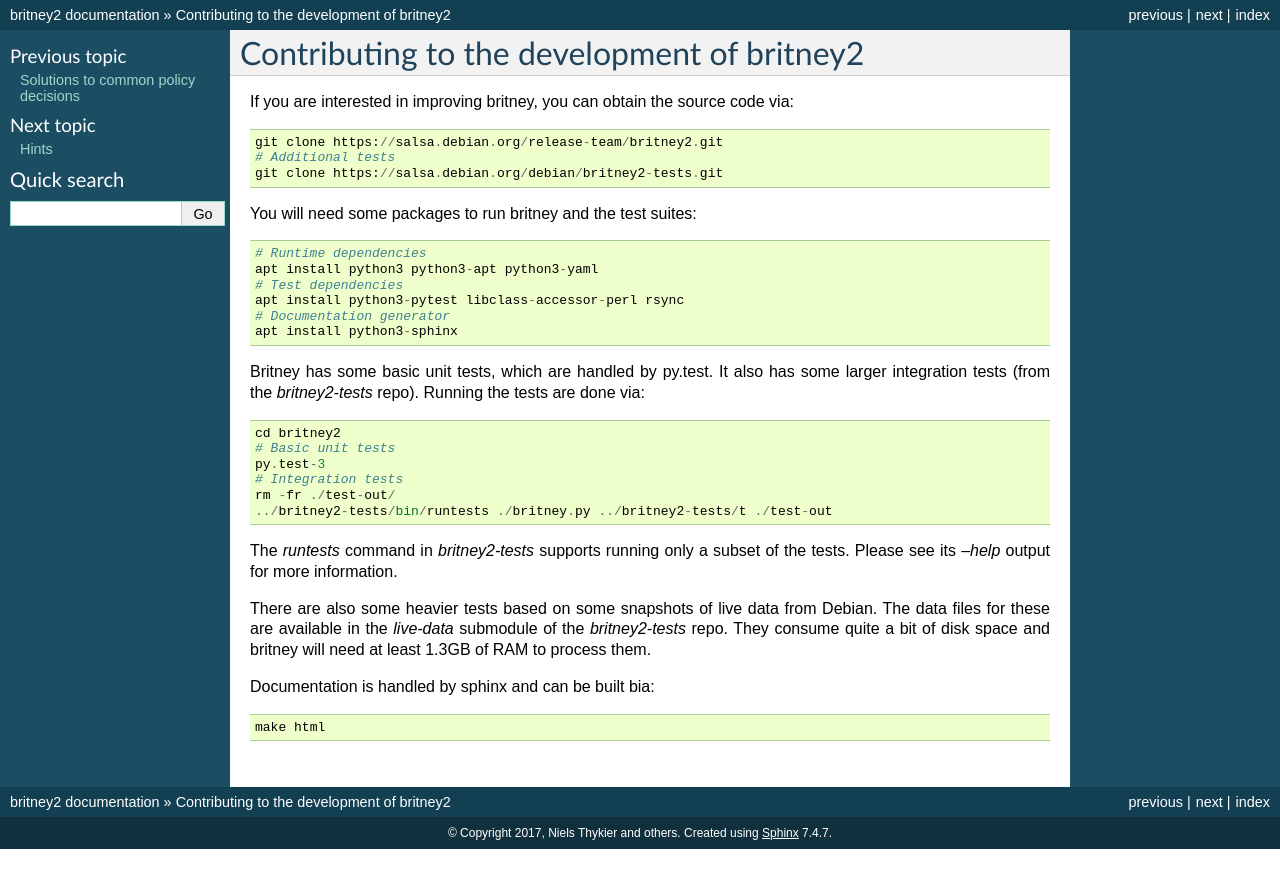
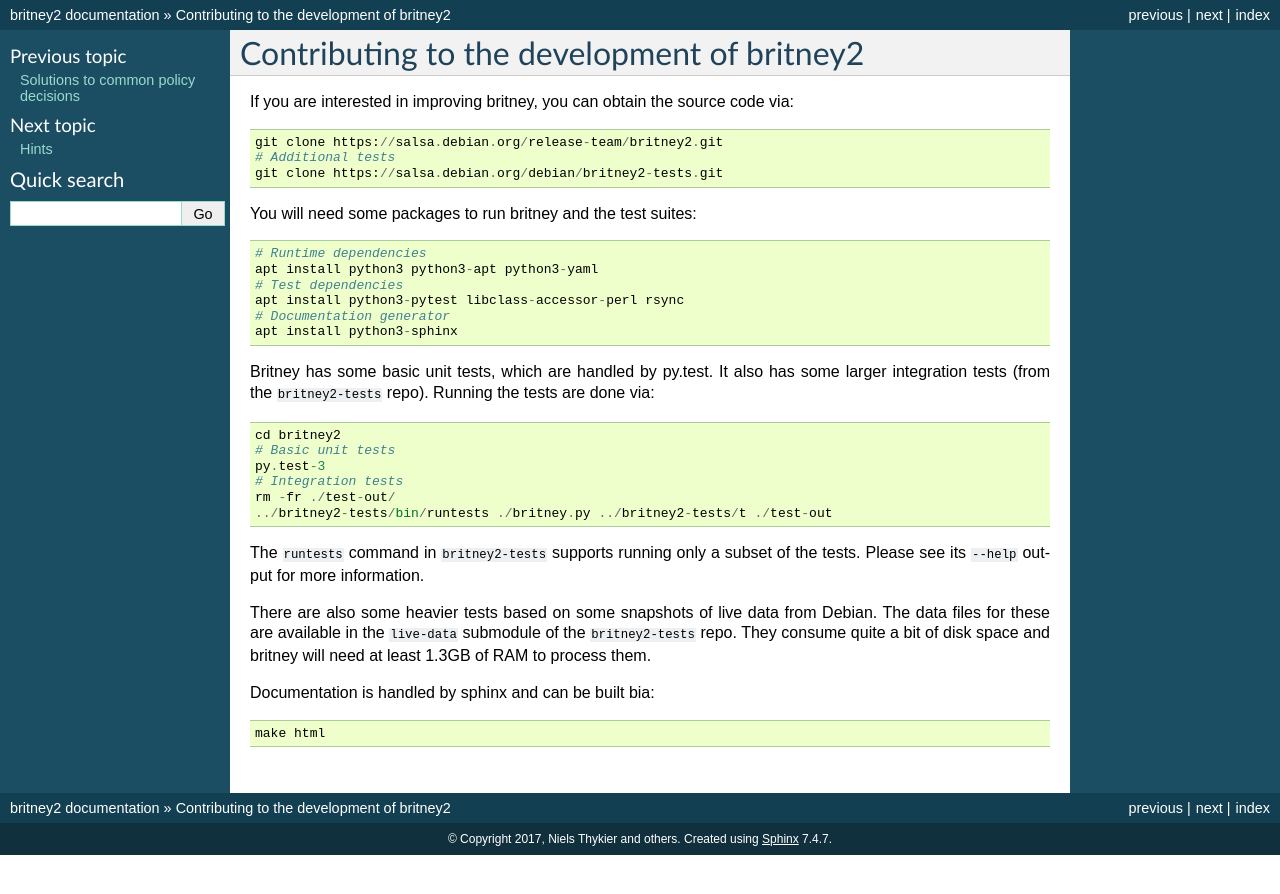
Before and after one commit to Debian/britney2, a Sphinx documentation site: the page built from doc/contributing-to-britney.rst, in a window 1280 px wide. Shown: the top 894 px of the page. Built offline with Sphinx 7.4.7, drawn with Linux system fonts in a browser that asks for light colours.

```diff
--- a/doc/contributing-to-britney.rst
+++ b/doc/contributing-to-britney.rst
@@ -19,7 +19,7 @@ You will need some packages to run britney and the test suites::
 
 
 Britney has some basic unit tests, which are handled by py.test.  It
-also has some larger integration tests (from the `britney2-tests`
+also has some larger integration tests (from the ``britney2-tests``
 repo).  Running the tests are done via::
 
   cd britney2
@@ -29,13 +29,13 @@ repo).  Running the tests are done via::
   rm -fr ./test-out/
   ../britney2-tests/bin/runtests ./britney.py ../britney2-tests/t ./test-out
 
-The `runtests` command in `britney2-tests` supports running only a
-subset of the tests.  Please see its `--help` output for more
+The ``runtests`` command in ``britney2-tests`` supports running only a
+subset of the tests.  Please see its ``--help`` output for more
 information.
 
 There are also some heavier tests based on some snapshots of
 live data from Debian.  The data files for these are available in the
-`live-data` submodule of the `britney2-tests` repo.  They consume
+``live-data`` submodule of the ``britney2-tests`` repo.  They consume
 quite a bit of disk space and britney will need at least 1.3GB of RAM
 to process them.
 
```
